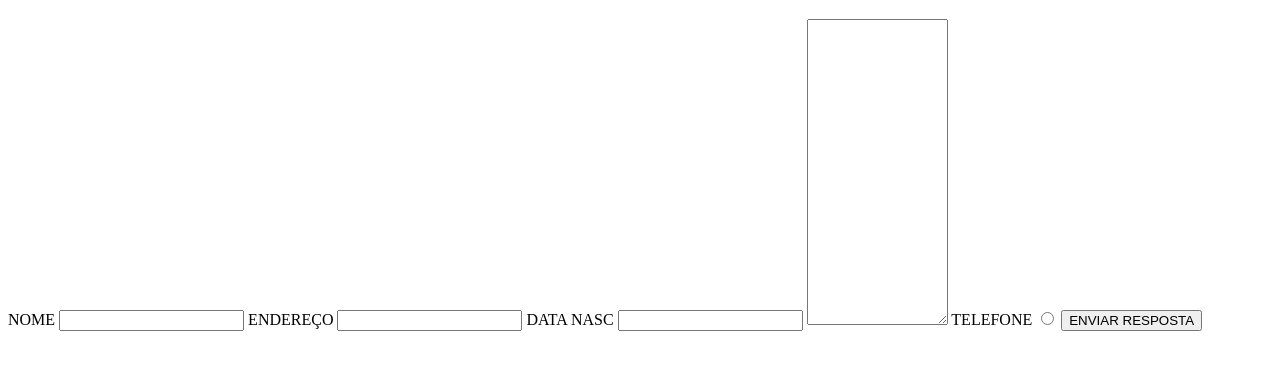
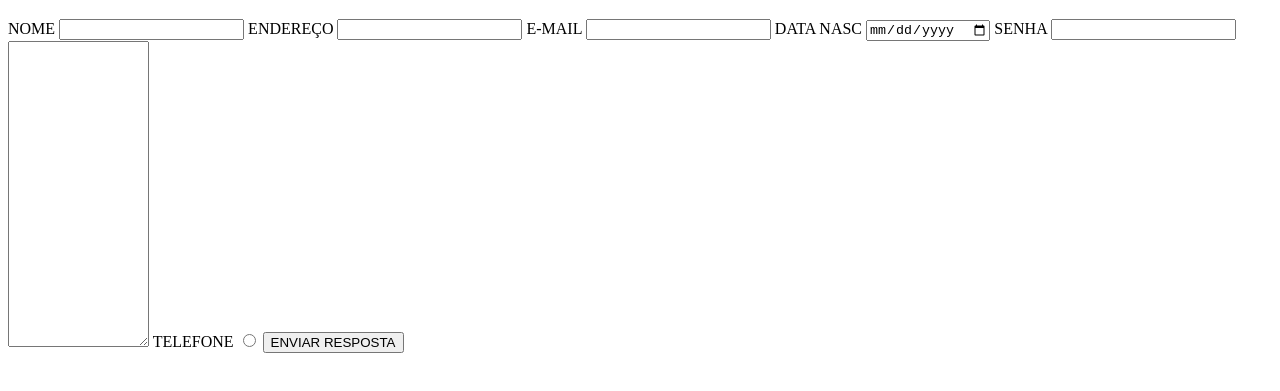
Before and after one commit to romulopena/formulario-1d, a plain HTML site: page index.html in a window 1280 px wide. Shown: the part 61-452 px from the top of the page. Drawn offline with Linux system fonts and the light colour scheme.

Commit message:
Update index.html

```diff
--- a/index.html
+++ b/index.html
@@ -13,8 +13,14 @@
 			<label for="endereco">ENDEREÇO</label>
 			<input type="text" id="endereco">
 
+			<label for="email">E-MAIL</label>
+			<input type="email" id="email">
+
 			<label for="datanasc">DATA NASC</label>
-			<input type="text" id="datanasc">
+			<input type="date" id="datanasc">
+
+			<label for="senha">SENHA</label>
+			<input type="password" id="senha">
 
 			<textarea cols="15px" rows="20px"></textarea>
 			<label for="circulo">TELEFONE</label>
```
